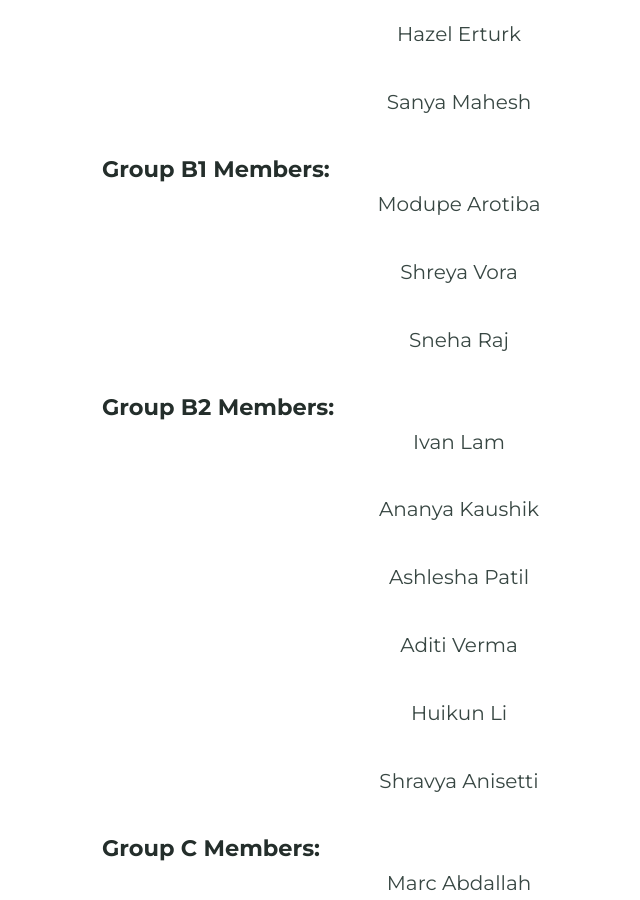
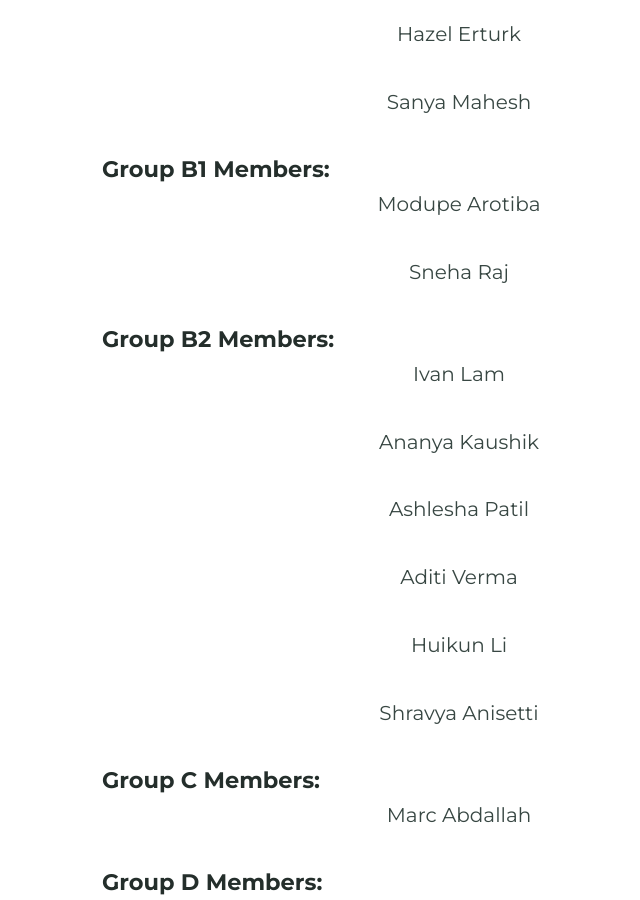
Before and after one commit to BI-STEM-Away/sMAP_dev, a Jekyll site: the page built from ourTeam.md, in a window 1280 px wide and 900 px high, scrolled down 1577 px. Shown: the whole window, without its empty margins (181-821 px from the left). Built offline with Jekyll 4.4.1, drawn with Linux system fonts in a browser that asks for light colours.

Commit message:
Update ourTeam.md

```diff
--- a/ourTeam.md
+++ b/ourTeam.md
@@ -59,8 +59,6 @@ feature_image: "https://bi-stem-away.github.io/shiny_app_dev/Banner.png"
 
 <table><thead><tr><th style="text-align:center">Modupe Arotiba</th></tr></thead><tbody><tr><td style="text-align:center"><img src="https://bi-stem-away.github.io/shiny_app_dev/images/M.png" alt=""></td></tr></tbody></table>
 
-<table><thead><tr><th style="text-align:center">Shreya Vora</th></tr></thead><tbody><tr><td style="text-align:center"><img src="https://bi-stem-away.github.io/shiny_app_dev/images/Shreya.jpg" alt=""></td></tr></tbody></table>
-
 <table><thead><tr><th style="text-align:center">Sneha Raj</th></tr></thead><tbody><tr><td style="text-align:center"><img src="https://bi-stem-away.github.io/shiny_app_dev/images/IMG_9040_copy.jpg" alt=""></td></tr></tbody></table>
 
 ##### Group B2 Members:
```
